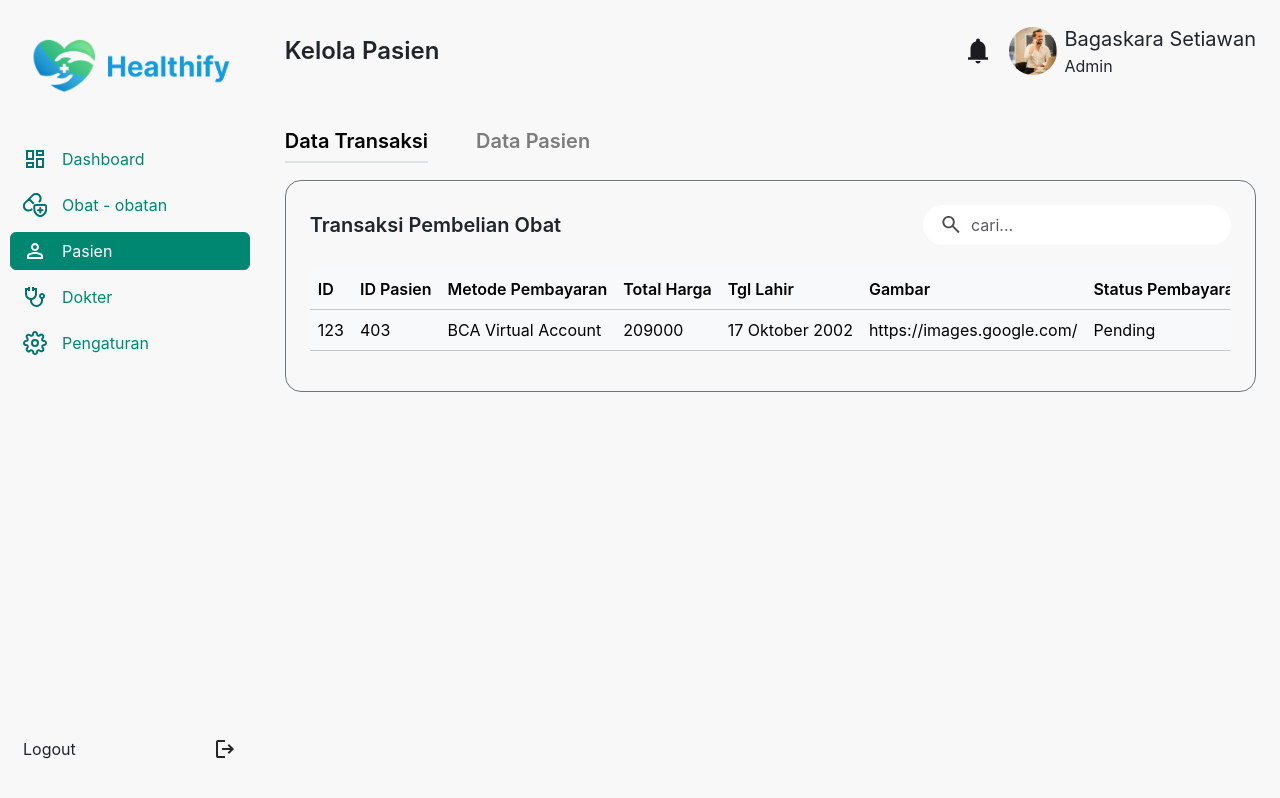
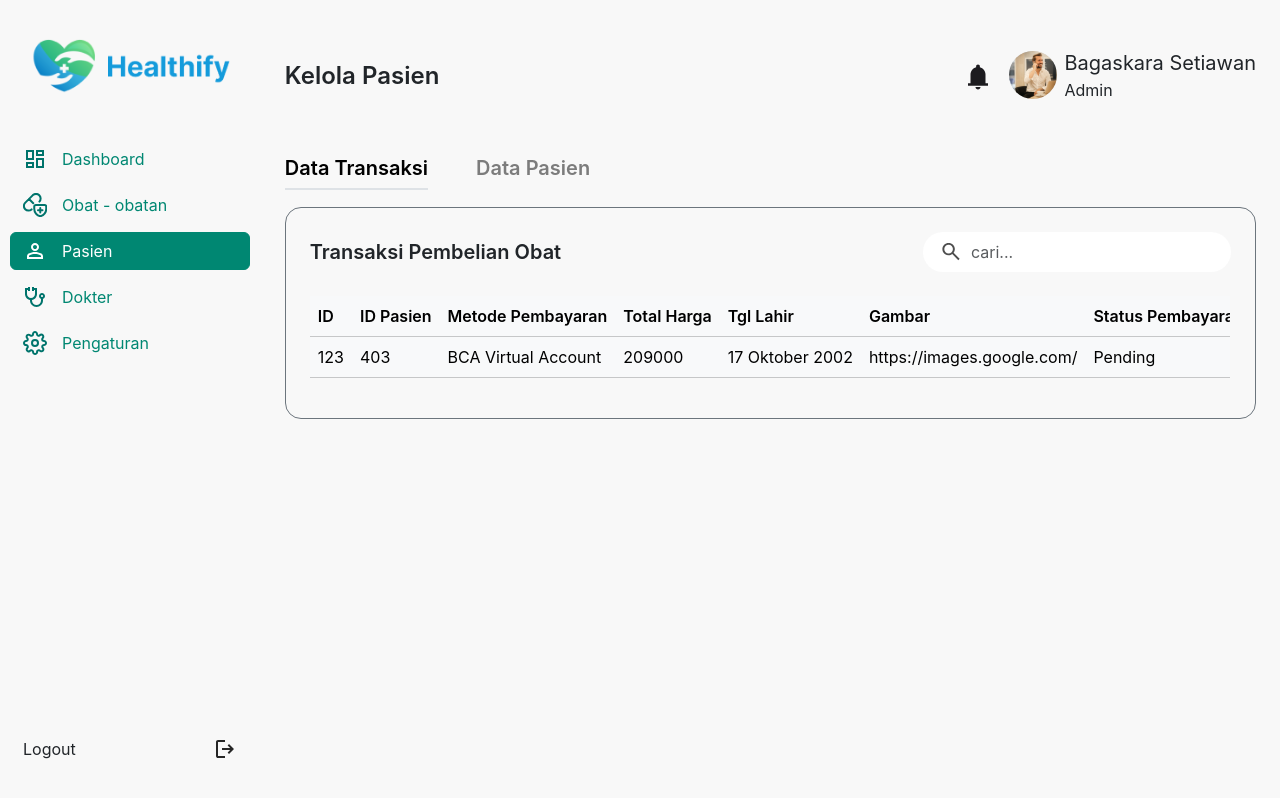
Before and after one commit to Health-Care-System/fe-react-admin, a React (Vite) app: page /patients/transactions in a window 1280 px wide. Built offline with nearby package versions, Linux system fonts and the light colour scheme.

Commit message:
update navbar

```diff
--- a/src/components/Navbar/index.jsx
+++ b/src/components/Navbar/index.jsx
@@ -30,7 +30,9 @@ export const Navbar = () => {
 
           <div className='d-flex align-items-center pe-3 pe-md-0 gap-3'>
             <img src={notifIcon} className={styles.iconSize} alt='Notification' />
-            <Avatar />
+            <div className=' d-none d-lg-block'>
+              <Avatar />
+            </div>
           </div>
         </div>
 
--- a/src/layout.jsx
+++ b/src/layout.jsx
@@ -21,7 +21,7 @@ export const Layout = () => {
       </div>
 
       <div className="drawer-content">
-        <div className="d-flex justify-content-between m-2 m-md-0">
+        <div className="d-flex justify-content-between align-items-center mx-4 my-4 mx-md-0">
           <MemoizedNavbar />
           <Button
             className={'p-0 d-flex d-md-none'}
--- a/src/pages/Patient/PatientPage.jsx
+++ b/src/pages/Patient/PatientPage.jsx
@@ -15,7 +15,7 @@ export const PatientPage = () => {
 
   return (
     <>
-      <section className="m-4 d-flex flex-column gap-4">
+      <section className="mx-4 d-flex flex-column gap-4">
         <nav className="d-inline-flex gap-5">
           {subMenu?.map((menu, index) => (
             <NavLink
```
